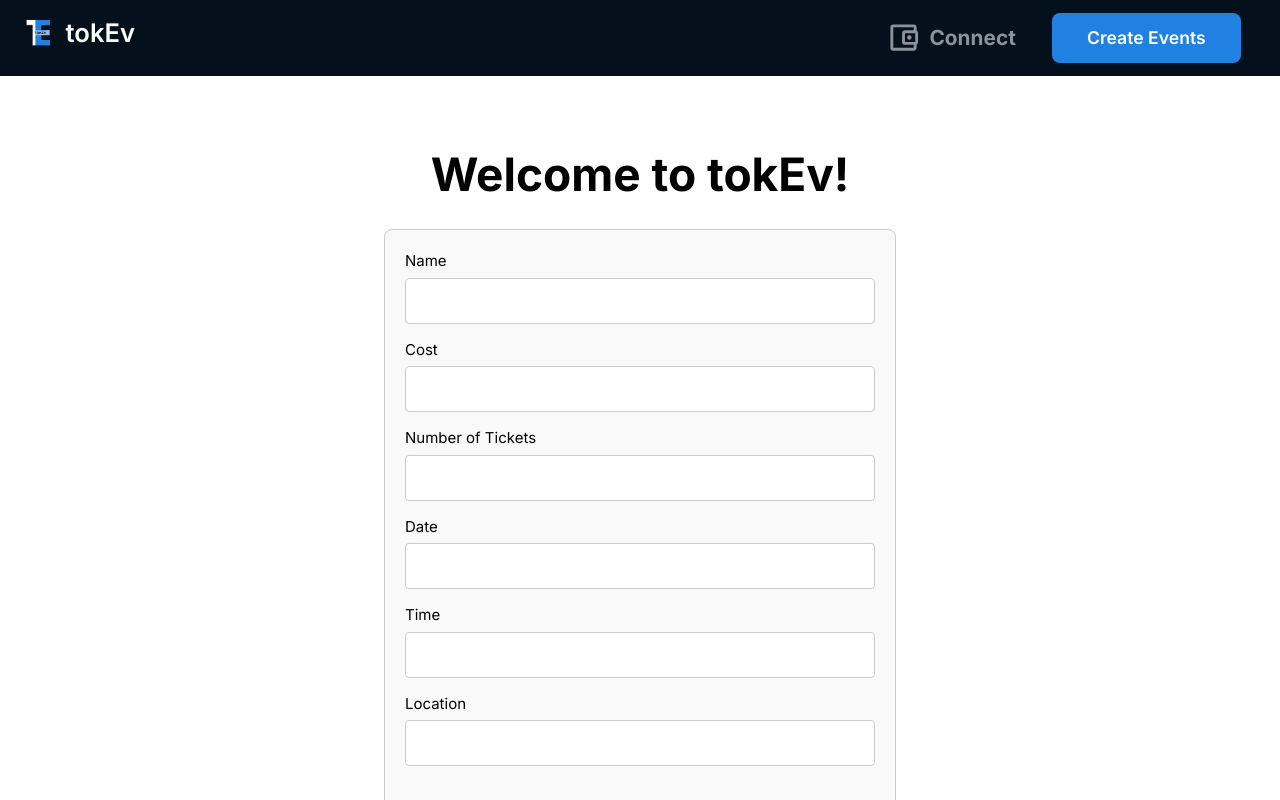
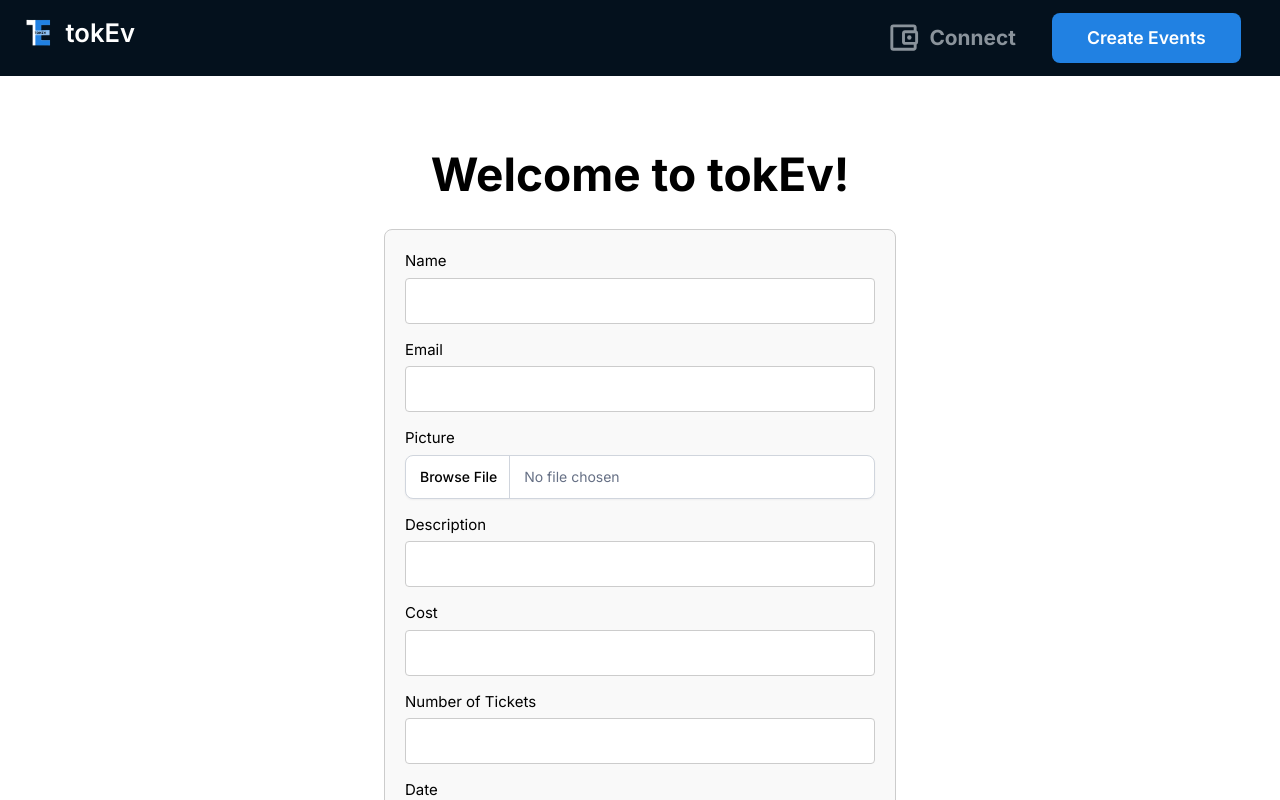
Before and after one commit to Samped/tokEv, a Next.js app: page /event/create in a window 1280 px wide. Shown: the top 800 px of the page. Built offline with nearby package versions, Linux system fonts and the light colour scheme.

Commit message:
Updated the form field.

```diff
--- /dev/null
+++ b/app/event/create/components/pictureUpload.tsx
@@ -0,0 +1,159 @@
+import { useRef, useState } from "react";
+import DeleteIcon from "../../../../public/delete.png";
+import styled from "styled-components";
+import Image from "next/image";
+
+interface PictureUploadProps {
+  name?: string;
+  label?: string;
+  width?: string;
+}
+
+interface FileData {
+  name: string;
+  size: string;
+}
+
+export const PictureUpload = ({ label, width }: PictureUploadProps) => {
+  const [file, setFile] = useState<FileData | null>(null);
+  const inputRef = useRef<HTMLInputElement | null>(null);
+
+  const truncateDocName = (name: string): string => {
+    return name.length > 35
+      ? `${name.slice(0, 10)}...${name.slice(-14)}`
+      : name;
+  };
+
+  const handleFileSelect = (e: React.ChangeEvent<HTMLInputElement>) => {
+    const newFile = e.target.files?.[0];
+    if (newFile) {
+      const parsedName = {
+        name: truncateDocName(newFile.name),
+        size: Number(newFile.size / 1024).toFixed(0),
+      };
+      setFile(parsedName);
+    }
+  };
+
+  const removeFile = () => {
+    setFile(null);
+  };
+
+  const handleClick = () => {
+    if (inputRef.current) {
+      inputRef.current.click();
+    }
+  };
+
+  return (
+    <Container $width={width}>
+      {label && <Label>{label}</Label>}
+      <>
+        <UploadBox id="drag-area">
+          <UploadTxt onClick={handleClick}>Browse File</UploadTxt>
+          <DocTxtWrapper>
+            <DocTxt>{file ? file.name : `No file chosen`}</DocTxt>
+            {file && <SizeTxt>{`${file.size} KB`}</SizeTxt>}
+          </DocTxtWrapper>
+          <Input
+            ref={inputRef}
+            type="file"
+            onChange={(e: React.ChangeEvent<HTMLInputElement>) =>
+              handleFileSelect(e)
+            }
+            accept="image/pdf"
+          />
+          {file && (
+            <Image
+              src={DeleteIcon}
+              onClick={() => removeFile()}
+              alt={"delete icon"}
+              width={16}
+              height={16}
+              className={"delete_icon"}
+            />
+          )}
+        </UploadBox>
+      </>
+    </Container>
+  );
+};
+
+const Container = styled.div<{ $width?: string }>`
+  display: flex;
+  flex-direction: column;
+  gap: 6px;
+  width: ${({ $width }) => ($width ? $width : `100%`)};
+`;
+
+const Label = styled.label`
+  font-size: 12px;
+  font-weight: 500;
+  line-height: 20px;
+`;
+
+const UploadBox = styled.div`
+  isolation: isolate;
+  position: relative;
+  display: inline-flex;
+  gap: 14px;
+  height: 44px;
+  width: 100%;
+  align-items: center;
+  padding-right: 15px;
+  flex-shrink: 0;
+  border-radius: 8px;
+  border: 1px solid #d0d5dd;
+  box-shadow: 0px 1px 2px 0px #1018280d;
+  background: var(--Shade-White, #fff);
+  transition: all 0.25s ease;
+
+  & .delete_icon {
+    cursor: pointer;
+  }
+
+  & > svg {
+    position: absolute;
+    right: -10px;
+    top: -10px;
+    width: 20px;
+    height: 20px;
+    z-index: 2;
+    cursor: pointer;
+    fill: #f9fafb;
+  }
+`;
+
+const UploadTxt = styled.p`
+  flex-shrink: 0;
+  font-size: 14px;
+  font-weight: 500;
+  line-height: 24px;
+  border-right: 1px solid #d0d5dd;
+  padding: 10px 12px 10px 14px;
+  cursor: pointer;
+`;
+
+const DocTxt = styled.p`
+  font-size: 14px;
+  font-weight: 400;
+  line-height: 24px;
+  text-align: left;
+  color: #667085;
+`;
+
+const SizeTxt = styled(DocTxt)`
+  color: #959ba8;
+`;
+
+const DocTxtWrapper = styled.div`
+  display: flex;
+  align-items: center;
+  justify-content: space-between;
+  width: 100%;
+  padding-right: 25px;
+`;
+
+const Input = styled.input`
+  display: none;
+`;
--- a/app/event/create/page.tsx
+++ b/app/event/create/page.tsx
@@ -2,6 +2,7 @@
 
 import React from "react";
 import styled from "styled-components";
+import { PictureUpload } from "./components/pictureUpload";
 
 const CreateForm = () => {
   return (
@@ -13,24 +14,36 @@ const CreateForm = () => {
           <Input type="text" id="name" />
         </FormGroup>
         <FormGroup>
-          <Label htmlFor="email">Cost</Label>
+          <Label htmlFor="email">Email</Label>
           <Input type="email" id="email" />
         </FormGroup>
         <FormGroup>
-          <Label htmlFor="name">Number of Tickets</Label>
-          <Input type="text" id="name" />
+          <Label htmlFor="picture">Picture</Label>
+          <PictureUpload />
         </FormGroup>
         <FormGroup>
-          <Label htmlFor="name">Date</Label>
-          <Input type="text" id="name" />
+          <Label htmlFor="description">Description</Label>
+          <Input type="text" id="description" />
         </FormGroup>
         <FormGroup>
-          <Label htmlFor="name">Time</Label>
-          <Input type="text" id="name" />
+          <Label htmlFor="cost">Cost</Label>
+          <Input type="email" id="cost" />
         </FormGroup>
         <FormGroup>
-          <Label htmlFor="name">Location</Label>
-          <Input type="text" id="name" />
+          <Label htmlFor="numOfTickets">Number of Tickets</Label>
+          <Input type="text" id="numOfTickets" />
+        </FormGroup>
+        <FormGroup>
+          <Label htmlFor="date">Date</Label>
+          <Input type="date" id="date" />
+        </FormGroup>
+        <FormGroup>
+          <Label htmlFor="time">Time</Label>
+          <Input type="time" id="time" />
+        </FormGroup>
+        <FormGroup>
+          <Label htmlFor="location">Location</Label>
+          <Input type="text" id="location" />
         </FormGroup>
         <FormGroup>
           <Button type="submit">Submit</Button>
```
Also changed, not shown: app/dashboard/userProfile.tsx (added), public/delete.png (added).
